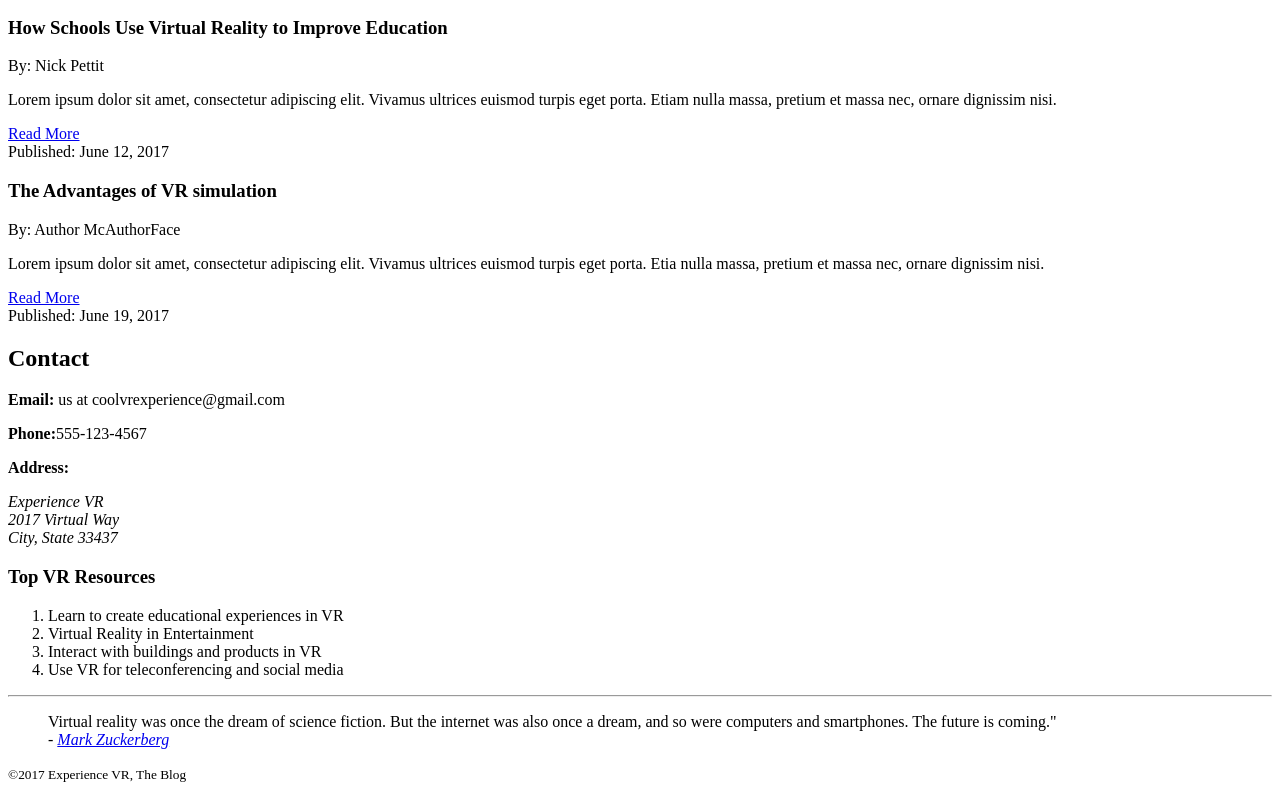
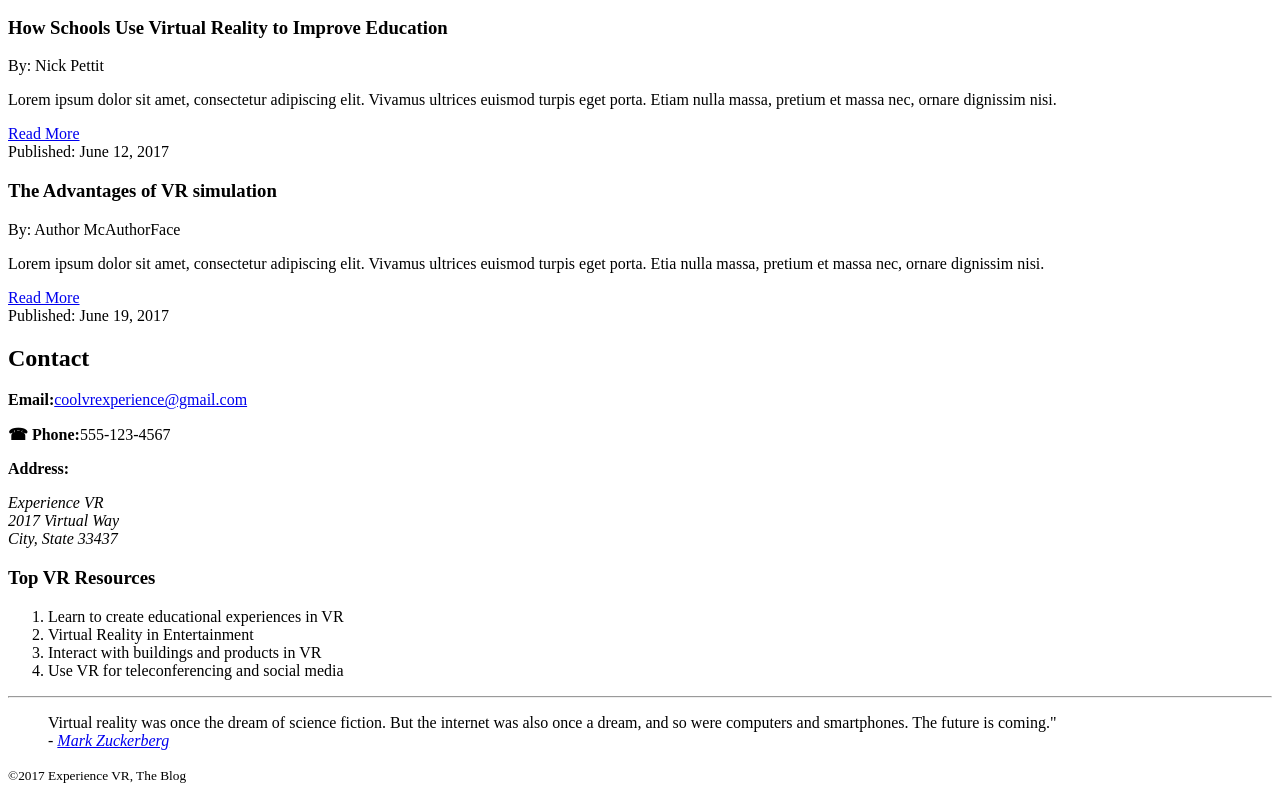
Before and after one commit to FullStack-AllenHalsay/html5, a plain HTML site: page html5-com-guil-hernandez/index.html in a window 1280 px wide. Shown: the part 1074-1874 px from the top of the page. Drawn offline with Linux system fonts and the light colour scheme.

Commit message:
Update 5 - HTML5 com Guil Hernandez
Curso de HTML5 com Guil Hernandez

```diff
--- a/html5-com-guil-hernandez/index.html
+++ b/html5-com-guil-hernandez/index.html
@@ -8,7 +8,7 @@
 <body>
     <div>
         <header>
-            <h1>Experience VR</h1>
+            <h1>Experience VR &amp; More</h1>
             <p>A <em>simple</em> blog about virtual reality experience</p>
             <nav>
                 <ul>
@@ -68,8 +68,9 @@
 
             <section id="contact">
                 <h2>Contact</h2>
-                <p><strong>Email:</strong> us at coolvrexperience@gmail.com</p>
-                <p><strong>Phone:</strong>555-123-4567</p>
+                <p><strong>Email:</strong><a href="mailto:coolvrexperience@gmail.com"
+                        subject="Hi%20There">coolvrexperience@gmail.com</a></p>
+                <p><strong>&phone;&nbsp;Phone:</strong>555-123-4567</p>
                 <p><strong>Address:</strong></p>
                 <address>
                     Experience VR<br>
```
